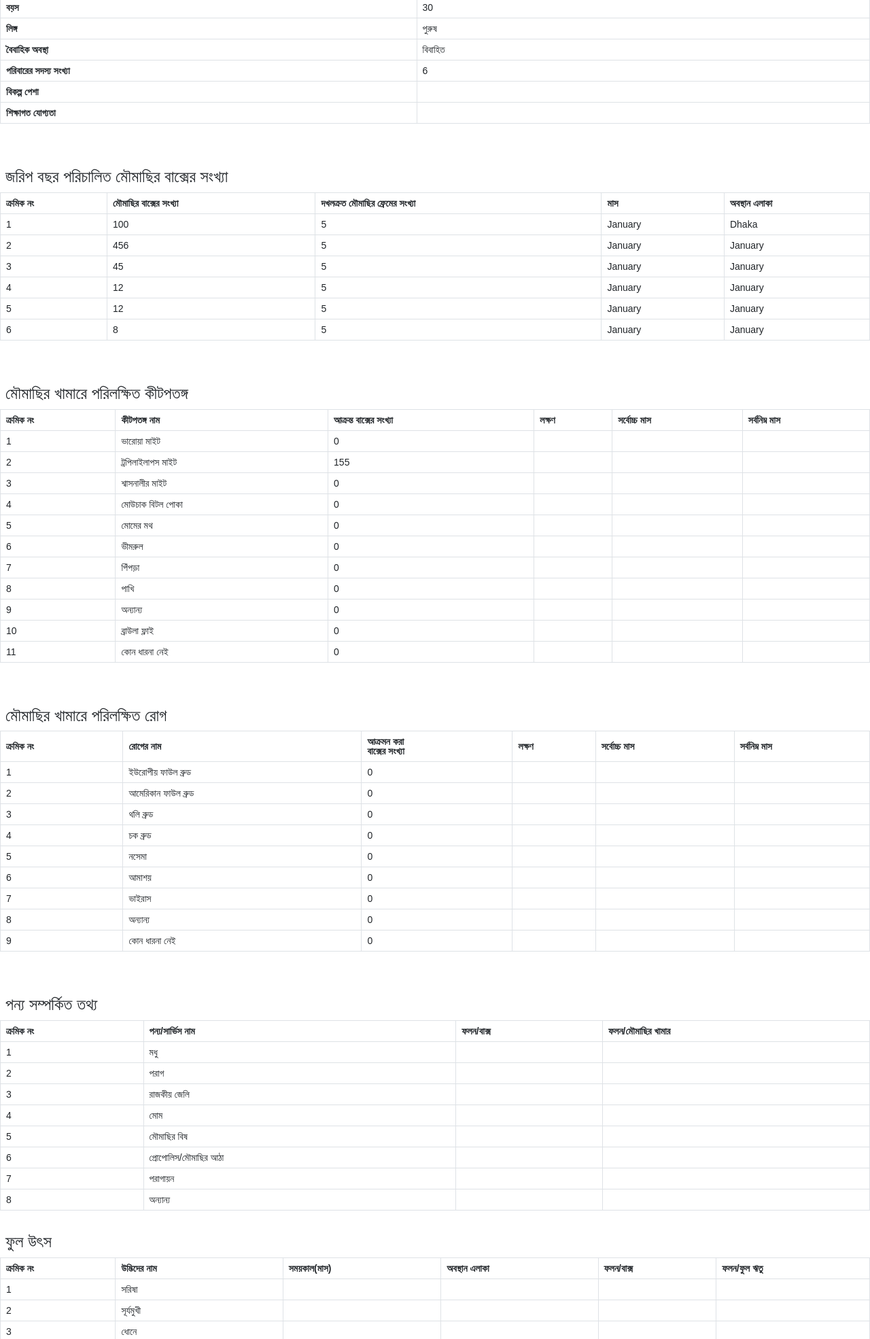
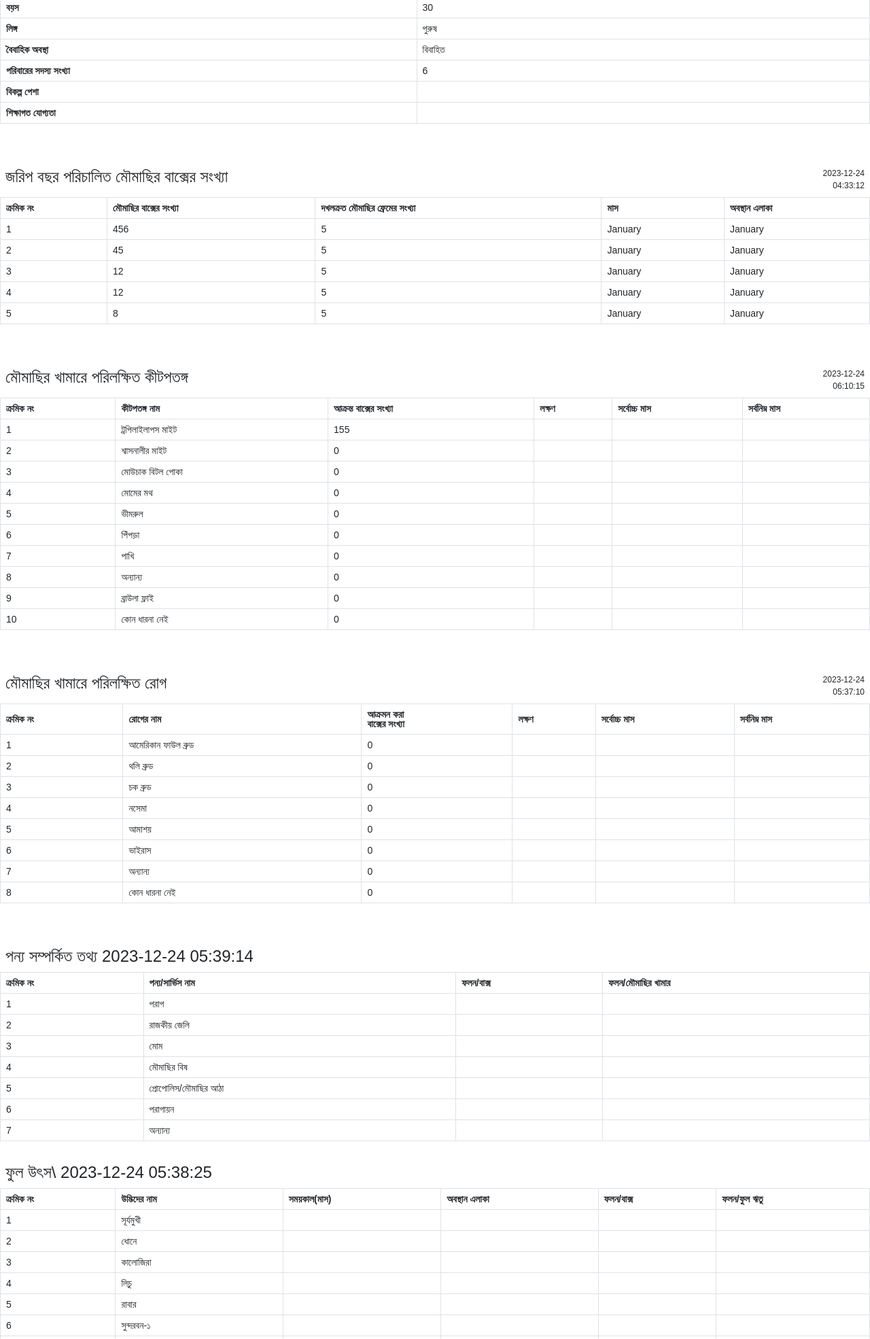
Before and after one commit to tanvirehasan/mudur_kotha, a PHP site: page /print.php?id=1 in a window 1280 px wide. Shown: the part 358-2328 px from the top of the page at 68% size. Run offline with PHP 8.4, Linux system fonts and the light colour scheme; a user stored in the database is signed in; data comes from the database, SQL or seed files in the repository; both versions use the stored data as it was after the commit; some web fonts are replaced.

Commit message:
localhost
localhost

```diff
--- a/ay_vey.php
+++ b/ay_vey.php
@@ -13,6 +13,7 @@ $row = SelectData("ay_vey", "WHERE user_id='$id_user'")->fetch_object();
     <div class="col-12">
         <div class="card p-3">
             <span id="mess"></span>
+
             <form method="POST" id="ay_vey" name="ay_vey" action="" enctype="multipart/form-data">
 
                 <table class="table" style="width: 100%;">
--- a/dearth_period21.php
+++ b/dearth_period21.php
@@ -15,6 +15,10 @@ if ($datacheck == 0) {
     <div class="col-12">
         <div class="text-center bg-white table-title">
             <h2 class="p-2 m-0 pt-5">অভাবের সময় ব্যবস্থাপনা</h2>
+            <?php
+                $data = SelectData('ovaber_somoy_21', "WHERE user_id='$id_user'");
+                echo $data->fetch_object()->lastupdated;
+            ?>
             <span id="mess"></span>
         </div>
 
@@ -31,7 +35,6 @@ if ($datacheck == 0) {
 
                     <?php
                     $i = 1;
-                    $data = SelectData('ovaber_somoy_21', "WHERE user_id='$id_user'");
                     while ($row = $data->fetch_object()) { ?>
 
                         <tr>
--- a/kitpotong_f12.php
+++ b/kitpotong_f12.php
@@ -21,6 +21,10 @@ if ($datacheck == 0) {
     <div class="col-12">
         <div class="text-center bg-white table-title">
             <h2 class="p-2 m-0 pt-5">মৌমাছির খামারে পরিলক্ষিত কীটপতঙ্গ</h2>
+            <?php
+            $data = SelectData('kitpotung_porilokhito_12', "WHERE user_id='$id_user'");
+            echo $data->fetch_object()->lastupdated;
+            ?>
             <p id="mess"></p>
 
         </div>
@@ -39,7 +43,6 @@ if ($datacheck == 0) {
 
                 <?php
                 $i = 1;
-                $data = SelectData('kitpotung_porilokhito_12', "WHERE user_id='$id_user'");
                 while ($row = $data->fetch_object()) { ?>
                     <form method="POST">
                         <tr>
--- a/lalun_palon_somosa_26.php
+++ b/lalun_palon_somosa_26.php
@@ -15,6 +15,10 @@ if ($datacheck == 0) {
     <div class="col-12">
         <div class="text-center bg-white table-title">
             <h2 class="p-2 m-0 pt-5">মৌমাছি পালন সংক্রান্ত সমস্যা</h2>
+            <?php
+            $data = SelectData('paloner_somsa_somadhan_26', "WHERE user_id='$id_user'");
+            echo $data->fetch_object()->lastupdated;
+            ?>
             <span id="mess"></span>
 
         </div>
@@ -31,7 +35,6 @@ if ($datacheck == 0) {
 
                     <?php
                     $i = 1;
-                    $data = SelectData('paloner_somsa_somadhan_26', "WHERE user_id='$id_user'");
                     while ($row = $data->fetch_object()) { ?>
 
                         <tr>
--- a/masipaloner_dukal_36.php
+++ b/masipaloner_dukal_36.php
@@ -17,6 +17,10 @@ if ($datacheck == 0) {
     <div class="col-12">
         <div class="text-center bg-white table-title">
             <h2 class="p-2 m-0 pt-5">মৌমাছির পালনের আনুষাঙ্গিক সংগ্রহের দোকান/প্রতিষ্ঠান </h2>
+            <?php
+            $data = SelectData('paloner_jispotro_kenar_dukan_36', "WHERE user_id='$id_user'");
+            echo $data->fetch_object()->lastupdated;
+            ?>
             <p id="mess"></p>
         </div>
 
@@ -34,7 +38,6 @@ if ($datacheck == 0) {
 
                     <?php
                     $i = 1;
-                    $data = SelectData('paloner_jispotro_kenar_dukan_36', "WHERE user_id='$id_user'");
                     while ($row = $data->fetch_object()) { ?>
                         <form method="POST">
                             <tr>
--- a/print.php
+++ b/print.php
@@ -101,8 +101,14 @@ require_once "config/db_conn.php";
 
         <!-- জরিপ বছর পরিচালিত মৌমাছির বাক্সের সংখ্যা 11-->
 
-        <div class="bg-white table-title">
-            <h4 class="p-2 m-0 pt-5"> জরিপ বছর পরিচালিত মৌমাছির বাক্সের সংখ্যা</h4>
+        <div class="bg-white table-title d-flex">
+            <h4 class="p-2 m-0 pt-5" style="width: 100%;"> জরিপ বছর পরিচালিত মৌমাছির বাক্সের সংখ্যা </h4>
+            <span class="p-2 m-0 pt-5" style="font-family: Arial, Helvetica, sans-serif;">
+                <?php
+                $data = SelectData('box_size_11', "WHERE user_id='$id_user'");
+                echo $data->fetch_object()->lastupdated;
+                ?>
+            </span>
         </div>
 
         <table class="table table-bordered">
@@ -116,7 +122,6 @@ require_once "config/db_conn.php";
 
             <?php
             $i = 1;
-            $data = SelectData('box_size_11', "WHERE user_id='$id_user'");
             while ($row = $data->fetch_object()) { ?>
                 <tr>
                     <td><?= $i++; ?></td>
@@ -131,8 +136,14 @@ require_once "config/db_conn.php";
         <div class="pagebrack"></div>
 
         <!-- অভাবের সময় ব্যবস্থাপনা 12-->
-        <div class="bg-white table-title">
-            <h4 class="p-2 m-0 pt-5">মৌমাছির খামারে পরিলক্ষিত কীটপতঙ্গ</h4>
+        <div class="bg-white table-title d-flex">
+            <h4 class="p-2 m-0 pt-5" style="width: 100%;">মৌমাছির খামারে পরিলক্ষিত কীটপতঙ্গ</h4>
+            <span class="p-2 m-0 pt-5" style="font-family: Arial, Helvetica, sans-serif;">
+                <?php
+                $data = SelectData('kitpotung_porilokhito_12', "WHERE user_id='$id_user'");
+                echo $data->fetch_object()->lastupdated;
+                ?>
+            </span>
         </div>
 
         <table class="table table-bordered">
@@ -147,7 +158,6 @@ require_once "config/db_conn.php";
 
             <?php
             $i = 1;
-            $data = SelectData('kitpotung_porilokhito_12', "WHERE user_id='$id_user'");
             while ($row = $data->fetch_object()) { ?>
                 <tr>
                     <td><?= $i++; ?></td>
@@ -163,8 +173,15 @@ require_once "config/db_conn.php";
 
 
         <!-- মৌমাছির খামারে পরিলক্ষিত রোগ 13 -->
-        <div class="bg-white table-title">
-            <h4 class="p-2 m-0 pt-5">মৌমাছির খামারে পরিলক্ষিত রোগ</h4>
+        <div class="bg-white table-title d-flex">
+
+            <h4 class="p-2 m-0 pt-5" style="width: 100%;" >মৌমাছির খামারে পরিলক্ষিত রোগ</h4>
+            <span class=" p-2 m-0 pt-5" style="font-family: Arial, Helvetica, sans-serif;">
+                <?php
+                $data = SelectData('khamerer_rug_13', "WHERE user_id='$id_user'");
+                echo $data->fetch_object()->lastupdated;
+                ?>
+                </span>
 
         </div>
 
@@ -182,7 +199,6 @@ require_once "config/db_conn.php";
             <?php
 
             $i = 1;
-            $data = SelectData('khamerer_rug_13', "WHERE user_id='$id_user'");
             while ($row = $data->fetch_object()) { ?>
                 <tr>
                     <td><?= $i++; ?></td>
@@ -200,7 +216,12 @@ require_once "config/db_conn.php";
 
         <!-- পন্য সম্পর্কিত তথ্য 17 -->
         <div class="bg-white table-title">
-            <h4 class="p-2 m-0 pt-5">পন্য সম্পর্কিত তথ্য</h4>
+            <h4 class="p-2 m-0 pt-5">পন্য সম্পর্কিত তথ্য
+                <?php
+                $data = SelectData('product_info_17', "WHERE user_id='$id_user'");
+                echo $data->fetch_object()->lastupdated;
+                ?>
+            </h4>
         </div>
 
         <table class="table table-bordered">
@@ -212,7 +233,6 @@ require_once "config/db_conn.php";
             </tr>
             <?php
             $i = 1;
-            $data = SelectData('product_info_17', "WHERE user_id='$id_user'");
             while ($row = $data->fetch_object()) { ?>
                 <tr>
                     <td><?= $i++; ?></td>
@@ -228,7 +248,12 @@ require_once "config/db_conn.php";
 
         <!-- ফুল উৎস 18-->
         <div class="bg-white table-title">
-            <h4 class="p-2 m-0 pt-3">ফুল উৎস</h4>
+            <h4 class="p-2 m-0 pt-3">ফুল উৎস\
+                <?php
+                $data = SelectData('fuleruttso_18', "WHERE user_id='$id_user'");
+                echo $data->fetch_object()->lastupdated;
+                ?>
+            </h4>
 
         </div>
 
@@ -244,7 +269,6 @@ require_once "config/db_conn.php";
 
             <?php
             $i = 1;
-            $data = SelectData('fuleruttso_18', "WHERE user_id='$id_user'");
             while ($row = $data->fetch_object()) { ?>
 
                 <tr>
@@ -262,7 +286,12 @@ require_once "config/db_conn.php";
 
         <!-- কীটপতঙ্গের জন্য নেওয়া ব্যবস্থা 19-->
         <div class="bg-white table-title">
-            <h4 class="p-2 m-0 pt-3">কীটপতঙ্গের জন্য নেওয়া ব্যবস্থা</h4>
+            <h4 class="p-2 m-0 pt-3">কীটপতঙ্গের জন্য নেওয়া ব্যবস্থা
+                <?php
+                $data = SelectData('atem_to_kitpotog_19', "WHERE user_id='$id_user'");
+                echo $data->fetch_object()->lastupdated;
+                ?>
+            </h4>
         </div>
         <table class="table table-bordered">
             <tr>
@@ -275,7 +304,6 @@ require_once "config/db_conn.php";
 
             <?php
             $i = 1;
-            $data = SelectData('atem_to_kitpotog_19', "WHERE user_id='$id_user'");
             while ($row = $data->fetch_object()) { ?>
                 <tr>
                     <td><?= $i++; ?></td>
@@ -290,7 +318,12 @@ require_once "config/db_conn.php";
 
         <!-- রোগের জন্য নেওয়া ব্যবস্থা 20-->
         <div class="bg-white table-title">
-            <h4 class="p-2 m-0 pt-3">রোগের জন্য নেওয়া ব্যবস্থা</h4>
+            <h4 class="p-2 m-0 pt-3">রোগের জন্য নেওয়া ব্যবস্থা
+                <?php
+                $data = SelectData('rogerbebostha_20', "WHERE user_id='$id_user'");
+                echo $data->fetch_object()->lastupdated;
+                ?>
+            </h4>
         </div>
 
         <table class="table table-bordered">
@@ -304,7 +337,6 @@ require_once "config/db_conn.php";
 
             <?php
             $i = 1;
-            $data = SelectData('rogerbebostha_20', "WHERE user_id='$id_user'");
             while ($row = $data->fetch_object()) { ?>
                 <tr>
                     <td><?= $i++; ?></td>
@@ -320,7 +352,12 @@ require_once "config/db_conn.php";
 
         <!-- অভাবের সময় ব্যবস্থাপনা 21-->
         <div class="bg-white table-title">
-            <h4 class="p-2 m-0 pt-3">অভাবের সময় ব্যবস্থাপনা</h4>
+            <h4 class="p-2 m-0 pt-3">অভাবের সময় ব্যবস্থাপনা
+                <?php
+                $data = SelectData('ovaber_somoy_21', "WHERE user_id='$id_user'");
+                echo $data->fetch_object()->lastupdated;
+                ?>
+            </h4>
         </div>
 
         <table class="table table-bordered">
@@ -334,7 +371,6 @@ require_once "config/db_conn.php";
 
             <?php
             $i = 1;
-            $data = SelectData('ovaber_somoy_21', "WHERE user_id='$id_user'");
             while ($row = $data->fetch_object()) { ?>
                 <tr>
                     <td><?= $i++; ?></td>
@@ -349,7 +385,12 @@ require_once "config/db_conn.php";
 
         <!-- অভাবের সময় ব্যবস্থাপনা 21-->
         <div class="bg-white table-title">
-            <h4 class="p-2 m-0 pt-3">প্রশিক্ষণ</h4>
+            <h4 class="p-2 m-0 pt-3">প্রশিক্ষণ
+                <?php
+                $data = SelectData('traning_23', "WHERE user_id='$id_user'");
+                echo $data->fetch_object()->lastupdated;
+                ?>
+            </h4>
         </div>
 
         <table class="table table-bordered">
@@ -362,7 +403,6 @@ require_once "config/db_conn.php";
 
             <?php
             $i = 1;
-            $data = SelectData('traning_23', "WHERE user_id='$id_user'");
             while ($row = $data->fetch_object()) { ?>
                 <tr>
                     <td><?= $i++; ?></td>
@@ -377,7 +417,12 @@ require_once "config/db_conn.php";
         <!-- রানীর পরিস্থতি 24-->
 
         <div class="bg-white table-title">
-            <h4 class="p-2 m-0 pt-5"> রানীর পরিস্থতি</h4>
+            <h4 class="p-2 m-0 pt-5"> রানীর পরিস্থতি
+                <?php
+                $data = SelectData('ranir_poristhi_24', "WHERE user_id='$id_user'");
+                echo $data->fetch_object()->lastupdated;
+                ?>
+            </h4>
         </div>
 
         <table class="table table-bordered">
@@ -390,7 +435,6 @@ require_once "config/db_conn.php";
 
             <?php
             $i = 1;
-            $data = SelectData('ranir_poristhi_24', "WHERE user_id='$id_user'");
             while ($row = $data->fetch_object()) { ?>
                 <tr>
                     <td><?= $i++; ?></td>
@@ -406,7 +450,12 @@ require_once "config/db_conn.php";
         <!-- ড্রোন পরিস্থতি 25-->
 
         <div class="bg-white table-title">
-            <h4 class="p-2 m-0 pt-5"> ড্রোন পরিস্থতি</h4>
+            <h4 class="p-2 m-0 pt-5"> ড্রোন পরিস্থতি
+                <?php
+                $data = SelectData('razar_poristi_25', "WHERE user_id='$id_user'");
+                echo $data->fetch_object()->lastupdated;
+                ?>
+            </h4>
         </div>
 
         <table class="table table-bordered">
@@ -419,7 +468,6 @@ require_once "config/db_conn.php";
 
             <?php
             $i = 1;
-            $data = SelectData('razar_poristi_25', "WHERE user_id='$id_user'");
             while ($row = $data->fetch_object()) { ?>
                 <tr>
                     <td><?= $i++; ?></td>
@@ -435,7 +483,12 @@ require_once "config/db_conn.php";
 
         <!-- মৌমাছি পালন সংক্রান্ত সমস্যা 26-->
         <div class="bg-white table-title">
-            <h4 class="p-2 m-0 pt-5"> মৌমাছি পালন সংক্রান্ত সমস্যা</h4>
+            <h4 class="p-2 m-0 pt-5"> মৌমাছি পালন সংক্রান্ত সমস্যা
+                <?php
+                $data = SelectData('paloner_somsa_somadhan_26', "WHERE user_id='$id_user'");
+                echo $data->fetch_object()->lastupdated;
+                ?>
+            </h4>
         </div>
 
         <table class="table table-bordered">
@@ -448,7 +501,6 @@ require_once "config/db_conn.php";
 
             <?php
             $i = 1;
-            $data = SelectData('paloner_somsa_somadhan_26', "WHERE user_id='$id_user'");
             while ($row = $data->fetch_object()) { ?>
                 <tr>
                     <td><?= $i++; ?></td>
@@ -464,7 +516,12 @@ require_once "config/db_conn.php";
 
         <!-- পন্য বিপণন 27-->
         <div class="bg-white table-title">
-            <h4 class="p-2 m-0 pt-5"> পন্য বিপণন</h4>
+            <h4 class="p-2 m-0 pt-5"> পন্য বিপণন
+                <?php
+                $data = SelectData('pruduct_sell_27', "WHERE user_id='$id_user'");
+                echo $data->fetch_object()->lastupdated;
+                ?>
+            </h4>
         </div>
 
         <table class="table table-bordered">
@@ -480,7 +537,6 @@ require_once "config/db_conn.php";
 
             <?php
             $i = 1;
-            $data = SelectData('pruduct_sell_27', "WHERE user_id='$id_user'");
             while ($row = $data->fetch_object()) { ?>
                 <tr>
                     <td><?= $i++; ?></td>
@@ -499,7 +555,12 @@ require_once "config/db_conn.php";
 
         <!-- পন্য বিপণন 27-->
         <div class="bg-white table-title">
-            <h4 class="p-2 m-0 pt-5"> মৌমাছির পালনের আনুষাঙ্গিক সংগ্রহের দোকান/প্রতিষ্ঠান</h4>
+            <h4 class="p-2 m-0 pt-5"> মৌমাছির পালনের আনুষাঙ্গিক সংগ্রহের দোকান/প্রতিষ্ঠান
+                <?php
+                $data = SelectData('paloner_jispotro_kenar_dukan_36', "WHERE user_id='$id_user'");
+                echo $data->fetch_object()->lastupdated;
+                ?>
+            </h4>
         </div>
 
         <table class="table table-bordered" style="width:100%">
@@ -514,7 +575,6 @@ require_once "config/db_conn.php";
 
             <?php
             $i = 1;
-            $data = SelectData('paloner_jispotro_kenar_dukan_36', "WHERE user_id='$id_user'");
             while ($row = $data->fetch_object()) { ?>
                 <tr>
                     <td><?= $i++; ?></td>
@@ -572,8 +632,6 @@ require_once "config/db_conn.php";
 
 
 
-
-
     </div>
 
 
@@ -583,6 +641,13 @@ require_once "config/db_conn.php";
             margin: 0px;
             margin-bottom: 10px;
         }
+
+        span {
+            font-size: 12px !important;
+            text-align: right !important;
+        }
+
+
 
         body,
         h1,
--- a/product_info17.php
+++ b/product_info17.php
@@ -18,6 +18,10 @@ if ($datacheck == 0) {
     <div class="col-12">
         <div class="text-center bg-white table-title">
             <h2 class="p-2 m-0 pt-5">পন্য সম্পর্কিত তথ্য</h2>
+            <?php
+            $data = SelectData('product_info_17', "WHERE user_id='$id_user'");
+            echo $data->fetch_object()->lastupdated;
+            ?>
             <span id="mess"></span>
         </div>
 
@@ -33,7 +37,6 @@ if ($datacheck == 0) {
 
                     <?php
                     $i = 1;
-                    $data = SelectData('product_info_17', "WHERE user_id='$id_user'");
                     while ($row = $data->fetch_object()) { ?>
                         <tr>
                             <td><?= $i++; ?></td>
--- a/pruduct_sell_27.php
+++ b/pruduct_sell_27.php
@@ -15,6 +15,10 @@ if ($datacheck == 0) {
     <div class="col-12">
         <div class="text-center bg-white table-title">
             <h2 class="p-2 m-0 pt-5">পন্য বিপণন</h2>
+            <?php
+                $data = SelectData('pruduct_sell_27', "WHERE user_id='$id_user'");
+                echo $data->fetch_object()->lastupdated;
+            ?>
             <span id="mess"></span>
         </div>
 
@@ -32,7 +36,6 @@ if ($datacheck == 0) {
                     </tr>
                     <?php
                     $i = 1;
-                    $data = SelectData('pruduct_sell_27', "WHERE user_id='$id_user'");
                     while ($row = $data->fetch_object()) { ?>
 
                         <tr>
--- a/rani_24.php
+++ b/rani_24.php
@@ -15,6 +15,10 @@ if ($datacheck == 0) {
     <div class="col-12">
         <div class="text-center bg-white table-title">
             <h2 class="p-2 m-0 pt-5">রানীর পরিস্থতি</h2>
+            <?php
+            $data = SelectData('ranir_poristhi_24', "WHERE user_id='$id_user'");
+            echo $data->fetch_object()->lastupdated;
+            ?>
             <span id="mess"></span>
         </div>
 
@@ -30,7 +34,6 @@ if ($datacheck == 0) {
 
                     <?php
                     $i = 1;
-                    $data = SelectData('ranir_poristhi_24', "WHERE user_id='$id_user'");
                     while ($row = $data->fetch_object()) { ?>
 
                         <tr>
--- a/raza_25.php
+++ b/raza_25.php
@@ -15,6 +15,10 @@ if ($datacheck == 0) {
     <div class="col-12">
         <div class="text-center bg-white table-title">
             <h2 class="p-2 m-0 pt-5">ড্রোন পরিস্থতি</h2>
+            <?php
+            $data = SelectData('razar_poristi_25', "WHERE user_id='$id_user'");
+            echo $data->fetch_object()->lastupdated;
+            ?>
             <span id="mess"></span>
         </div>
 
@@ -30,7 +34,6 @@ if ($datacheck == 0) {
 
                     <?php
                     $i = 1;
-                    $data = SelectData('razar_poristi_25', "WHERE user_id='$id_user'");
                     while ($row = $data->fetch_object()) { ?>
 
                         <tr>
--- a/ruger_bebostha20.php
+++ b/ruger_bebostha20.php
@@ -14,6 +14,10 @@ if ($datacheck == 0) {
     <div class="col-12">
         <div class="text-center bg-white table-title">
             <h2 class="p-2 m-0 pt-5">রোগের জন্য নেওয়া ব্যবস্থা</h2>
+            <?php
+            $data = SelectData('rogerbebostha_20', "WHERE user_id='$id_user'");
+            echo $data->fetch_object()->lastupdated;
+            ?>
             <span id="mess"></span>
         </div>
 
@@ -30,7 +34,6 @@ if ($datacheck == 0) {
 
                     <?php
                     $i = 1;
-                    $data = SelectData('rogerbebostha_20', "WHERE user_id='$id_user'");
                     while ($row = $data->fetch_object()) { ?>
 
                         <tr>
--- a/training_23.php
+++ b/training_23.php
@@ -15,6 +15,10 @@ if ($datacheck == 0) {
     <div class="col-12">
         <div class="text-center bg-white table-title">
             <h2 class="p-2 m-0 pt-5">প্রশিক্ষণ</h2>
+            <?php
+            $data = SelectData('traning_23', "WHERE user_id='$id_user'");
+            echo $data->fetch_object()->lastupdated;
+            ?>
             <span id="mess"></span>
         </div>
 
@@ -30,7 +34,6 @@ if ($datacheck == 0) {
 
                     <?php
                     $i = 1;
-                    $data = SelectData('traning_23', "WHERE user_id='$id_user'");
                     while ($row = $data->fetch_object()) { ?>
 
                         <tr>
--- a/zoripyer_11.php
+++ b/zoripyer_11.php
@@ -20,7 +20,7 @@ if ($datacheck == 0) {
             <span style="font-family:Arial, Helvetica, sans-serif;">Last Updated:
                 <?php
                     $data = SelectData('box_size_11', "WHERE user_id='$id_user'");
-                   echo $data->fetch_object()->lastupdated;
+                    echo $data->fetch_object()->lastupdated;
                 ?>
             </span>
             <p id="mess"></p>
```
Also changed, not shown: bebostha_neya19.php (+5 -2 lines), fuler_utts18.php (+5 -2 lines), khamer_rug13.php (+5 -2 lines), mudur_kotha.sql.
